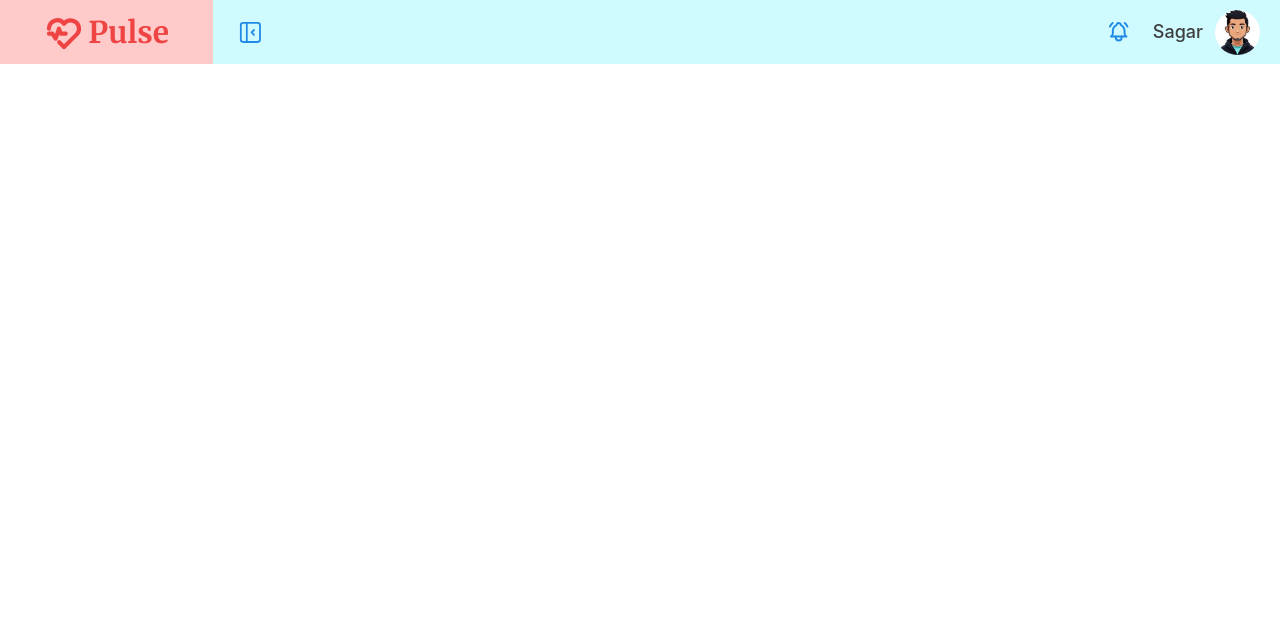
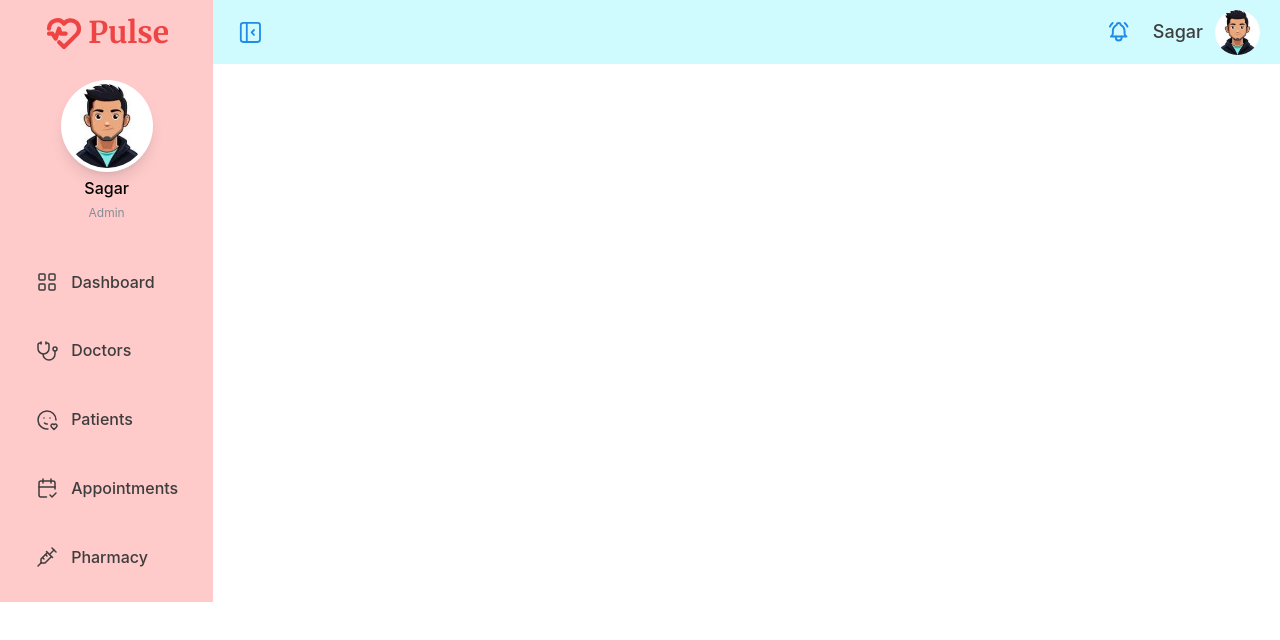
Before and after one commit to skbnsl/HMS, a React (Create React App) app: page / in a window 1280 px wide. Shown: the top 640 px of the page. Built offline with nearby package versions, Linux system fonts and the light colour scheme.

Commit message:
working on frontend ui using react,created dashboard and header

```diff
--- a/package.json
+++ b/package.json
@@ -16,6 +16,7 @@
     "dayjs": "^1.11.13",
     "react": "^18.0.0",
     "react-dom": "^18.0.0",
+    "react-router-dom": "^7.1.2",
     "react-scripts": "5.0.1"
   },
   "scripts": {
--- /dev/null
+++ b/src/Components/Random.tsx
@@ -0,0 +1,9 @@
+import React from "react";
+
+const Random = () => {
+          return (
+                    <div>Random</div>
+          )
+}
+
+export default Random;
--- a/src/Components/Sidebar/Sidebar.tsx
+++ b/src/Components/Sidebar/Sidebar.tsx
@@ -1,12 +1,52 @@
-import { IconHeartbeat } from "@tabler/icons-react";
+import { Avatar, Text } from "@mantine/core";
+import { IconCalendarCheck, IconHeartbeat, IconLayoutGrid, IconMoodHeart, IconStethoscope, IconVaccine } from "@tabler/icons-react";
 import React from "react";
+import { NavLink } from "react-router-dom";
+
+const links = [
+    {
+        name:"Dashboard", url:"/dashboard", icon:<IconLayoutGrid stroke={1.5}/>
+    },
+    {
+        name:"Doctors", url:"/doctors", icon:<IconStethoscope stroke={1.5}/>
+    },
+    {
+        name:"Patients", url:"/patients", icon:<IconMoodHeart stroke={1.5}/>
+    },
+    {
+        name:"Appointments", url:"/appointments", icon:<IconCalendarCheck stroke={1.5}/>
+    },
+    {
+        name:"Pharmacy", url:"/pharmacy", icon:<IconVaccine stroke={1.5}/>
+    }
+];
 
 const Sidebar = () => {
     return (
-        <div className='w-64 bg-red-200 flex flex-col gap-8 items-center pt-3'>
+        <div className='w-64 bg-red-200 flex flex-col gap-7 items-center py-3'>
             <div className="text-red-500 flex gap-1 items-center">
                 <IconHeartbeat size={40} stroke={2.5}/>
                 <span className="font-heading font-semibold text-3xl">Pulse</span>
+            </div>
+            <div className="flex flex-col gap-1 items-center">
+            <div className="p-1 bg-white rounded-full shadow-lg">
+                <Avatar variant='filled' src="avatar.jpg" size="xl" alt="it's me" />
+            </div>
+                <span className="font-medium">Sagar</span>
+                <Text c='dimmed' size="xs">Admin</Text>
+            </div>
+            <div className="flex flex-col gap-1">
+                {
+                    links.map((link) => {
+                        return <NavLink to={link.url} key={link.url} className={({isActive})=>`flex items-center gap-3 w-full font-medium
+                                text-neutral-900 px-4 py-5 rounded-lg ${isActive?"bg-primary-400":"hover:bg-gray-100"}`} >
+                            {link.icon}
+                            <span>{link.name}</span>
+
+                        </NavLink>
+                    })
+                }
+
             </div>
         </div>
     )
--- /dev/null
+++ b/src/Layout/AdminDashboard.tsx
@@ -0,0 +1,19 @@
+import React from "react";
+import Sidebar from "../Components/Sidebar/Sidebar.tsx";
+import Header from "../Components/Header/Header.tsx";
+import { Outlet, Route, Routes } from "react-router-dom";
+import Random from "../Components/Random";
+
+const AdminDashboard = () => {
+          return (
+                    <div className='flex'>
+                    <Sidebar/>
+                    <div className='w-full flex flex-col'>
+                    <Header/>
+                    <Outlet/>
+                    </div>
+                </div>
+          )
+}
+
+export default AdminDashboard;
--- a/src/Routes/AppRoutes.tsx
+++ b/src/Routes/AppRoutes.tsx
@@ -1,15 +1,23 @@
 import React from 'react';
 import Sidebar from '../Components/Sidebar/Sidebar.tsx';
 import Header from '../Components/Header/Header.tsx';
+import {BrowserRouter, Route, Routes} from 'react-router-dom';
+import Random from '../Components/Random.tsx';
+import AdminDashboard from '../Layout/AdminDashboard.tsx';
 
 const AppRoutes = () => {
     return (
-        <div className='flex'>
-            <Sidebar/>
-            <div className='w-full'>
-            <Header/>
-            </div>
-        </div>
+        <BrowserRouter>
+
+            <Routes>
+                <Route path='/' element={<AdminDashboard/>} >
+                    <Route path='/dashboard' element={<Random/>} />
+                    <Route path='/pharmacy' element={<Random/>} />
+                    <Route path='/patients' element={<Random/>} />
+                    <Route path='/doctors' element={<Random/>} />
+                </Route>
+            </Routes>
+        </BrowserRouter>
     )
 }
 
```
Also changed, not shown: 1 other file (tests, documents, lock files or other folders).
